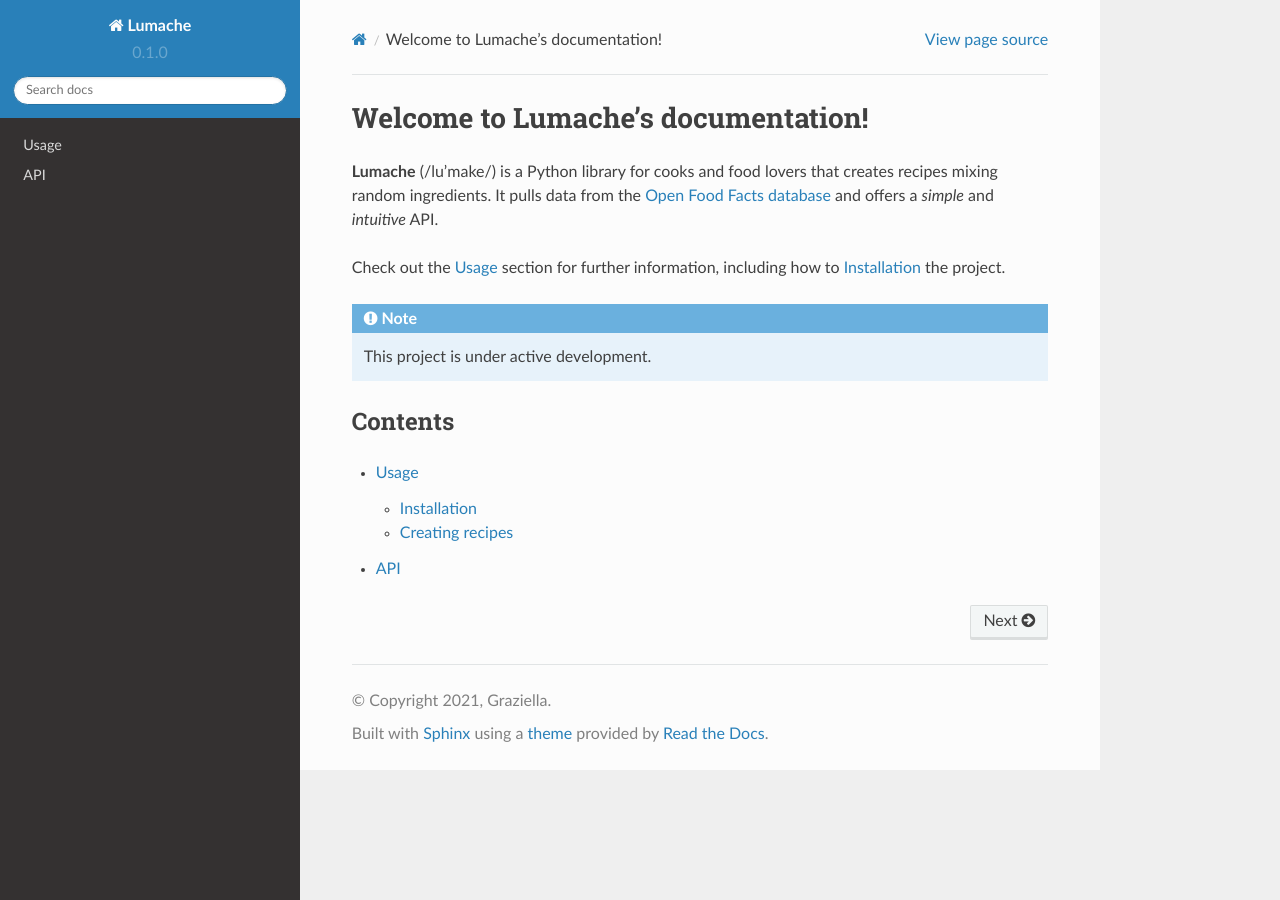
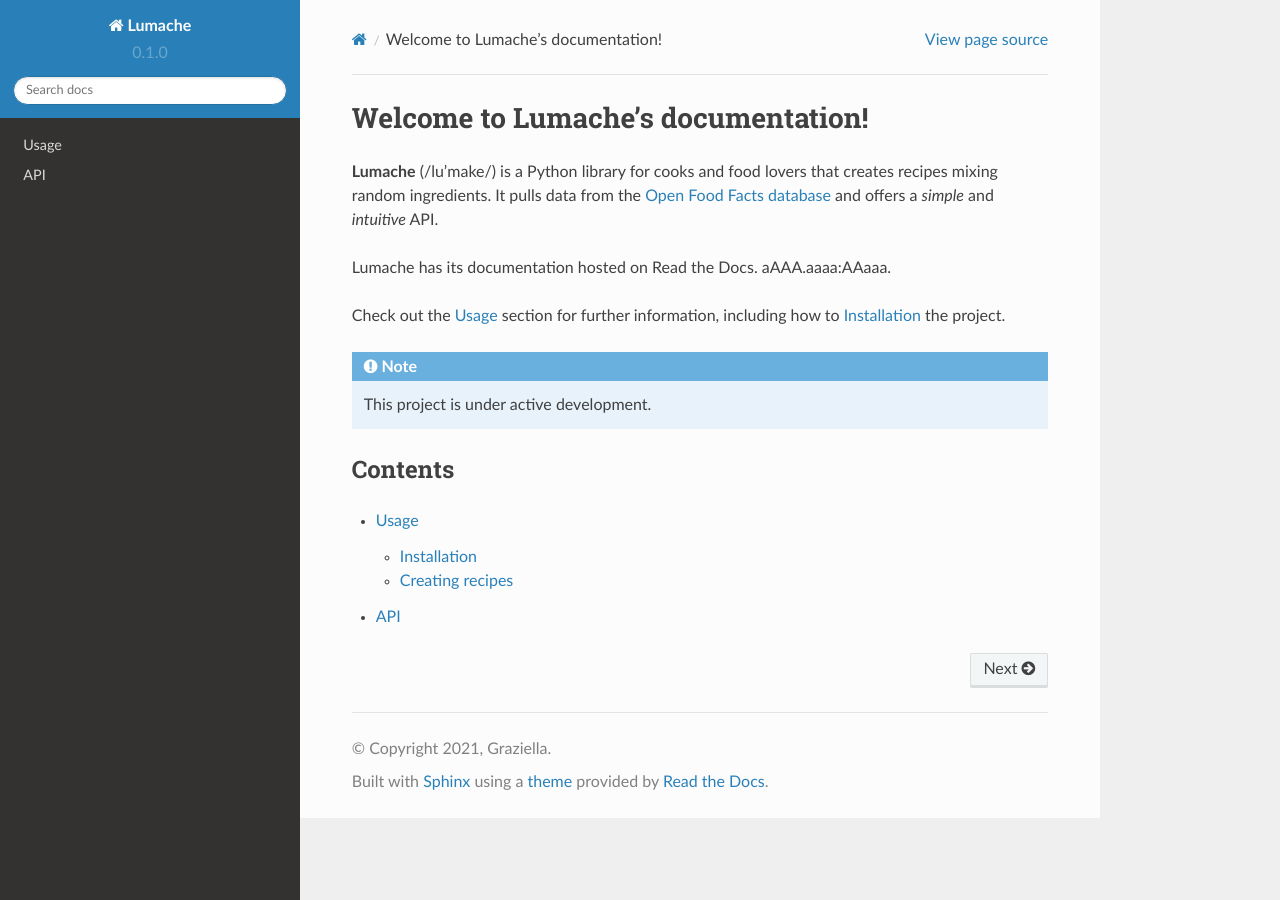
Before and after one commit to Timw000/rtd-test, a Sphinx documentation site: the page built from docs/source/index.rst, in a window 1280 px wide. Built offline with Sphinx 7.4.7 and the Read the Docs theme 2.0.0, drawn with Linux system fonts in a browser that asks for light colours.

Commit message:
Update index.rst

```diff
--- a/docs/source/index.rst
+++ b/docs/source/index.rst
@@ -5,6 +5,8 @@
 that creates recipes mixing random ingredients.
 It pulls data from the `Open Food Facts database <https://world.openfoodfacts.org/>`_
 and offers a *simple* and *intuitive* API.
+
+Lumache has its documentation hosted on Read the Docs. aAAA.aaaa:AAaaa.
 
 Check out the :doc:`usage` section for further information, including
 how to :ref:`installation` the project.
```
